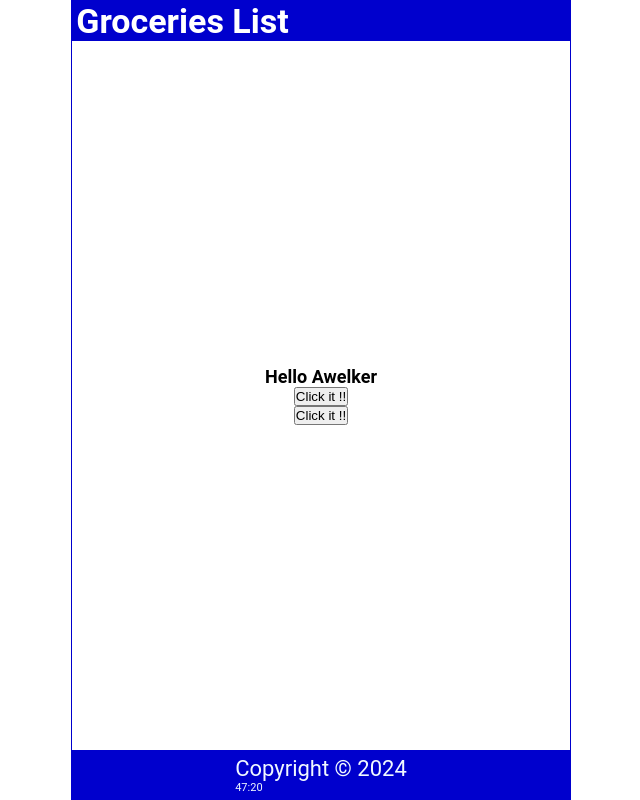
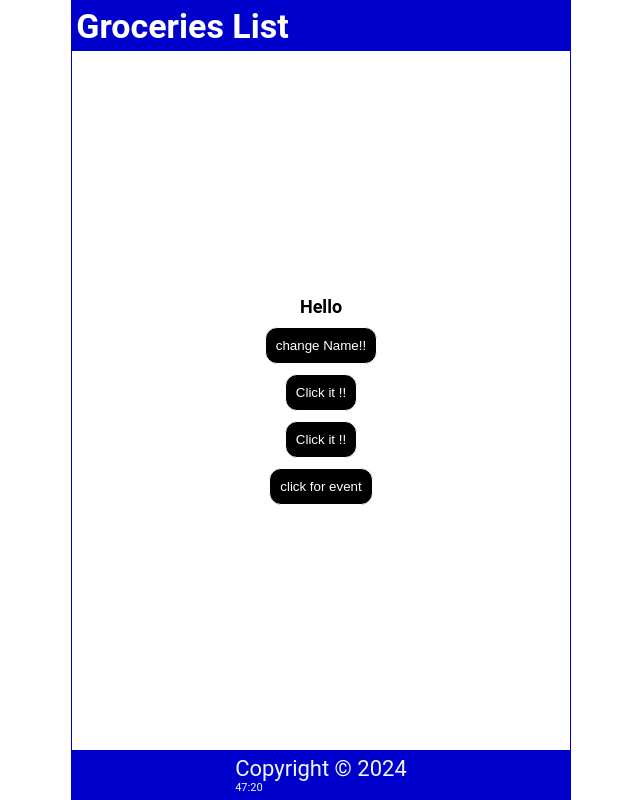
Before and after one commit to awoliop/React-Course, a React (Vite) app: page / in a window 1280 px wide. Shown: the whole page, without its empty margins (319-959 px from the left). Built offline with nearby package versions, Linux system fonts and the light colour scheme.

Commit message:
changing texts with button clicks

```diff
--- a/src/Header.jsx
+++ b/src/Header.jsx
@@ -1,11 +1,14 @@
 import React from "react";
 import "./header.css";
+import styled from "styled-components";
+import { css } from "styled-components";
 
 const Header = () => {
   const headerStyle = {
     backgroundColor: "mediumblue",
     color: "#fff",
   };
+
   return (
     <header className="header" style={headerStyle}>
       <h1>Groceries List</h1>
--- a/src/content.css
+++ b/src/content.css
@@ -2,3 +2,19 @@
   font-size: 9px;
   font-weight: lighter;
 }
+
+button {
+  margin-top: 5px;
+  margin-bottom: 5px;
+  background-color: black;
+  color: white;
+  border: 1px solid;
+  padding: 10px;
+  border-radius: 12px;
+  font-weight: bolder;
+}
+
+h1 {
+  margin-bottom: 5px;
+  margin-top: 5px;
+}
--- a/src/content.jsx
+++ b/src/content.jsx
@@ -2,12 +2,22 @@ import React, { useState } from "react";
 import "./content.css";
 import styled from "styled-components";
 import { css } from "styled-components";
+
+const LIST_NAME = ["Awelker", "Fuad", "Sumeya", "Eman"];
 const content = () => {
+  // const randompicker = Math.floor(Math.random() * 4);
+  const [names, setNames] = useState("");
+
   const handleNamChange = () => {
-    const names = ["Awelker", "Fuad", "Sumeya", "Eman"];
+    const randompicker1 = Math.floor(Math.random() * 4);
+    let newName = LIST_NAME[randompicker1];
+    setNames(newName);
 
-    const randompicker = Math.floor(Math.random() * 4);
-    return names[randompicker];
+    return newName;
+  };
+
+  const changeOnCommand = () => {
+    return handleNamChange();
   };
 
   const handleClick = () => {
@@ -16,11 +26,19 @@ const content = () => {
   const handleClick2 = (name) => {
     console.log(`you cliked  ${name}`);
   };
+  const handleClick3 = (event) => {
+    console.log(event);
+    console.log(event.target);
+    console.log(event.target.innerText);
+  };
 
   return (
     <main className="main_content">
-      <h1>Hello {handleNamChange()}</h1>
+      {/* the bracket make it run immediatley  and not when called upon by an event!! */}
+      <h1>Hello {names}</h1>
+      <button onClick={handleNamChange}>change Name!!</button>
       <button onClick={handleClick}>Click it !!</button>
+      {/* this function does not run immediately as it is wrapped up in the anonymoous function which only is triggered upon click!1 */}
       <button
         onClick={() => {
           handleClick2("Fuad!");
@@ -28,6 +46,8 @@ const content = () => {
       >
         Click it !!
       </button>
+      <button onClick={(event) => handleClick3(event)}>click for event</button>
+      {/* <h1 onDoubleClick={handleClick}>Hello {handleNamChange()}</h1> */}
     </main>
   );
 };
```
